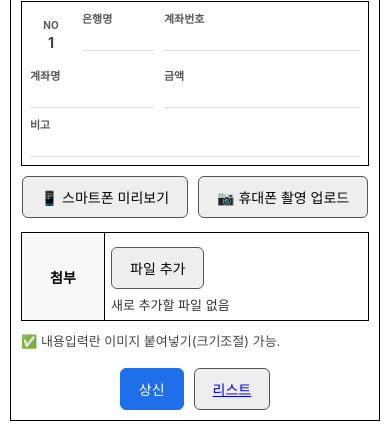
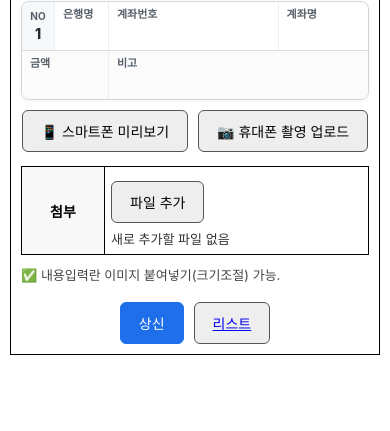
Before and after one commit to hyunsoo76/approval, a Django app: page /v2/new/ in a window 390 px wide. Shown: the part 716-1147 px from the top of the page. After the commit the page ends 1071 px from the top, so only its background shows below. Run offline with Django 5.2, Linux system fonts and the light colour scheme; data that the repository does not hold is empty.

Commit message:
Refine mobile payment account rows

```diff
--- a/approvals_v2/templates/approvals_v2/new.html
+++ b/approvals_v2/templates/approvals_v2/new.html
@@ -108,29 +108,57 @@
     .payment-table tbody{display:block;}
     .payment-table tr{
       display:grid;
-      grid-template-columns:42px minmax(58px,72px) 1fr;
-      gap:8px 10px;
-      border:1px solid #000;
-      padding:8px;
-      margin-bottom:8px;
+      grid-template-columns:32px 54px minmax(120px,1.5fr) minmax(58px,.8fr);
+      gap:0;
+      border:1px solid #d0d7de;
+      border-radius:8px;
+      padding:0;
+      margin-bottom:10px;
+      overflow:hidden;
+      background:#fff;
+      box-shadow:0 1px 4px rgba(0,0,0,.06);
     }
-    .payment-table td{display:block;border:0;padding:0;font-size:12px;}
+    .payment-table td{
+      display:block;
+      border:0;
+      padding:7px 8px;
+      font-size:12px;
+      min-width:0;
+      border-left:1px solid #edf0f2;
+    }
+    .payment-table td:first-child,
+    .payment-table td[data-field="amount"]{border-left:0;}
     .payment-table td::before{
       content:attr(data-label);
       display:block;
-      margin-bottom:3px;
+      margin-bottom:4px;
       font-size:11px;
       font-weight:700;
-      color:#555;
+      color:#57606a;
+      line-height:1;
     }
-    .payment-table .payment-no{grid-row:1 / span 2;align-self:center;font-size:14px;}
+    .payment-table .payment-no{
+      grid-column:1;
+      grid-row:1;
+      align-self:stretch;
+      display:flex;
+      flex-direction:column;
+      align-items:center;
+      justify-content:center;
+      padding:6px 4px;
+      background:#f6f8fa;
+      color:#24292f;
+      font-size:14px;
+      font-weight:800;
+    }
     .payment-table .payment-no::before{content:"NO";font-size:10px;}
-    .payment-table td[data-field="bank"]{grid-column:2;}
-    .payment-table td[data-field="account_number"]{grid-column:3;}
-    .payment-table td[data-field="account_name"]{grid-column:1 / span 2;}
-    .payment-table td[data-field="amount"]{grid-column:3;}
-    .payment-table td[data-field="note"]{grid-column:1 / span 3;}
-    .payment-table input{font-size:13px;border-bottom:1px solid #ddd;padding:3px 0;}
+    .payment-table td[data-field="bank"]{grid-column:2;grid-row:1;}
+    .payment-table td[data-field="account_number"]{grid-column:3;grid-row:1;}
+    .payment-table td[data-field="account_name"]{grid-column:4;grid-row:1;}
+    .payment-table td[data-field="amount"]{grid-column:1 / span 2;grid-row:2;border-top:1px solid #d8dee4;background:#fbfbfc;}
+    .payment-table td[data-field="note"]{grid-column:3 / span 2;grid-row:2;border-top:1px solid #d8dee4;background:#fbfbfc;}
+    .payment-table input{font-size:13px;border:0;padding:2px 0;color:#111;font-weight:600;}
+    .payment-table td[data-field="amount"] input{font-weight:800;color:#0969da;}
     .payment-table input[name="payment_account_number[]"]{white-space:nowrap;overflow-x:auto;}
   }
 
@@ -618,6 +646,7 @@
 
   if (form && editor && hidden) {
     form.addEventListener("submit", () => {
+      document.querySelectorAll('input[name="payment_amount[]"]').forEach(formatPaymentAmountInput);
       hidden.value = editor.innerHTML.trim();
     });
 
@@ -894,13 +923,12 @@
         <div class="payment-preview-list">
           ${rows.map((row, idx) => `
             <div class="payment-preview-card">
-              <div class="payment-preview-head">
-                <strong>${idx + 1}. ${escapeHtml(row.bank)}</strong>
-                <span>${escapeHtml(row.amount)}</span>
-              </div>
-              <div class="payment-preview-row"><span>계좌번호</span><b>${escapeHtml(row.account_number)}</b></div>
-              <div class="payment-preview-row"><span>계좌명</span><b>${escapeHtml(row.account_name)}</b></div>
-              <div class="payment-preview-row"><span>비고</span><b>${escapeHtml(row.note)}</b></div>
+              <div class="payment-preview-cell payment-preview-no"><span>NO</span><b>${idx + 1}</b></div>
+              <div class="payment-preview-cell"><span>은행명</span><b>${escapeHtml(row.bank)}</b></div>
+              <div class="payment-preview-cell payment-preview-account"><span>계좌번호</span><b>${escapeHtml(row.account_number)}</b></div>
+              <div class="payment-preview-cell"><span>계좌명</span><b>${escapeHtml(row.account_name)}</b></div>
+              <div class="payment-preview-cell payment-preview-amount"><span>금액</span><b>${escapeHtml(row.amount)}</b></div>
+              <div class="payment-preview-cell payment-preview-note"><span>비고</span><b>${escapeHtml(row.note)}</b></div>
             </div>
           `).join("")}
         </div>
@@ -1008,13 +1036,24 @@
     line-height:1.6;
   }
   .payment-preview-list{display:flex;flex-direction:column;gap:8px;}
-  .payment-preview-card{border:1px solid #ddd;border-radius:8px;padding:10px;background:#fff;}
-  .payment-preview-head{display:flex;justify-content:space-between;gap:8px;margin-bottom:8px;font-size:13px;}
-  .payment-preview-head span{white-space:nowrap;font-weight:800;}
-  .payment-preview-row{display:grid;grid-template-columns:62px 1fr;gap:8px;font-size:12px;line-height:1.45;}
-  .payment-preview-row span{color:#666;font-weight:700;}
-  .payment-preview-row b{font-weight:600;word-break:break-word;}
-  .payment-preview-row:first-of-type b{word-break:normal;overflow-wrap:normal;}
+  .payment-preview-card{
+    display:grid;
+    grid-template-columns:32px 54px minmax(120px,1.5fr) minmax(58px,.8fr);
+    border:1px solid #d0d7de;
+    border-radius:8px;
+    overflow:hidden;
+    background:#fff;
+    box-shadow:0 1px 4px rgba(0,0,0,.06);
+  }
+  .payment-preview-cell{padding:7px 8px;border-left:1px solid #edf0f2;min-width:0;}
+  .payment-preview-cell span{display:block;margin-bottom:4px;font-size:11px;color:#57606a;font-weight:700;line-height:1;}
+  .payment-preview-cell b{display:block;font-size:12px;color:#111;font-weight:700;word-break:break-word;}
+  .payment-preview-no{border-left:0;background:#f6f8fa;text-align:center;}
+  .payment-preview-no b{font-size:14px;font-weight:800;}
+  .payment-preview-account b{word-break:normal;overflow-wrap:normal;white-space:nowrap;overflow-x:auto;}
+  .payment-preview-amount{grid-column:1 / span 2;border-left:0;border-top:1px solid #d8dee4;background:#fbfbfc;}
+  .payment-preview-amount b{color:#0969da;font-weight:800;}
+  .payment-preview-note{grid-column:3 / span 2;border-top:1px solid #d8dee4;background:#fbfbfc;}
   .footer{
     padding:12px 16px;
     background:#fafafa;
--- a/approvals_v2/views.py
+++ b/approvals_v2/views.py
@@ -84,6 +84,21 @@ def format_payment_amount(value):
         parts.append(digits[-3:])
         digits = digits[:-3]
     return ",".join(reversed(parts))
+
+
+def normalize_payment_accounts(rows):
+    normalized = []
+    for row in rows or []:
+        normalized.append(
+            {
+                "bank": (row.get("bank") or "").strip(),
+                "account_number": (row.get("account_number") or "").strip(),
+                "account_name": (row.get("account_name") or "").strip(),
+                "amount": format_payment_amount(row.get("amount") or ""),
+                "note": (row.get("note") or "").strip(),
+            }
+        )
+    return normalized
 
 
 def role_kr(role: str) -> str:
@@ -477,6 +492,7 @@ def v2_new(request):
 # =========================
 def v2_detail(request, pk: int):
     a = get_object_or_404(ApprovalRequest, pk=pk)
+    a.payment_accounts = normalize_payment_accounts(a.payment_accounts)
     route = a.route_v2
     steps = route.steps.order_by("order")
     actor_role = get_current_actor_role(route)
@@ -523,7 +539,7 @@ def v2_edit(request, pk: int):
                     "title": approval.title,
                     "content": approval.content,
                 },
-                "payment_accounts": approval.payment_accounts or [],
+                "payment_accounts": normalize_payment_accounts(approval.payment_accounts),
                 "existing_attachments": approval.v2_attachments.all().order_by("id"),
             }
         )
@@ -819,6 +835,7 @@ def approval_pdf(request, pk):
         approval = ApprovalRequest.objects.select_related("route_v2").get(pk=pk)
     except ApprovalRequest.DoesNotExist:
         raise Http404()
+    approval.payment_accounts = normalize_payment_accounts(approval.payment_accounts)
 
     route = getattr(approval, "route_v2", None)
     steps = route.steps.all().order_by("order") if route else []
```
Also changed, not shown: approvals_v2/templates/approvals_v2/detail.html (+42 -14 lines).
